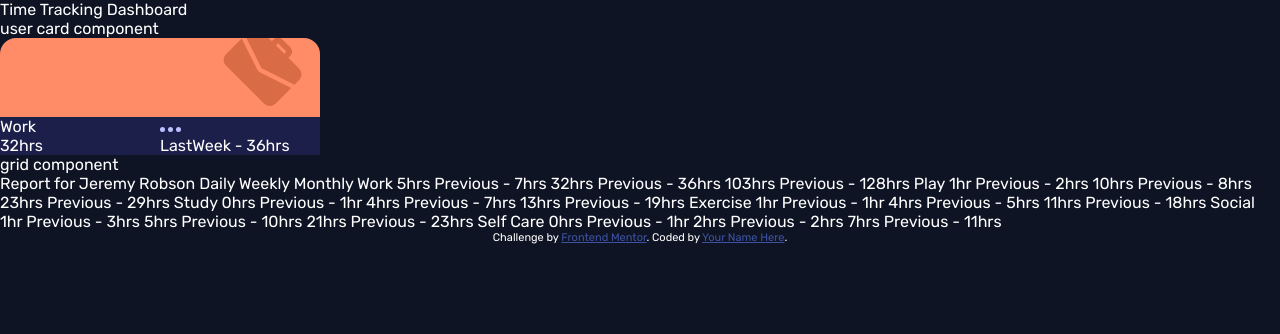
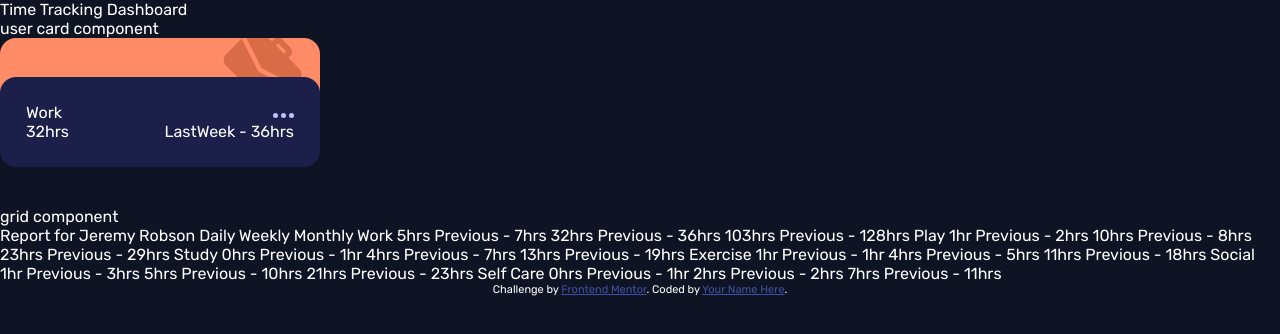
Before and after one commit to timamero/frontend-mentor-time-tracking-dashboard, a React (Vite) app: page / in a window 1280 px wide. Shown: the top 334 px of the page. Built offline with nearby package versions, Linux system fonts and the light colour scheme.

Commit message:
fix alignment and add padding

```diff
--- a/src/components/TimeCard/TimeCard.module.css
+++ b/src/components/TimeCard/TimeCard.module.css
@@ -16,6 +16,9 @@
 }
 
 .main {
+  transform: translateY(-40px);
+  padding: 26px;
+  border-radius: var(--borderRadius);
   background-color: var(--darkBlue);
 }
 
@@ -29,3 +32,7 @@
 .flexGrid > * {
   flex: 2 1 50%;
 }
+
+.ellipsis, .lastHours {
+  text-align: right;
+}
```
